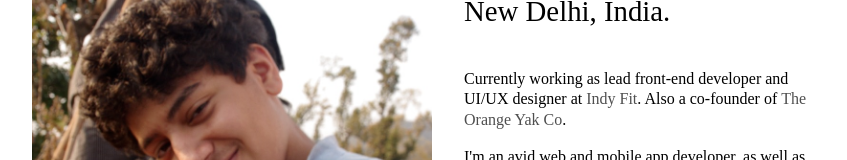
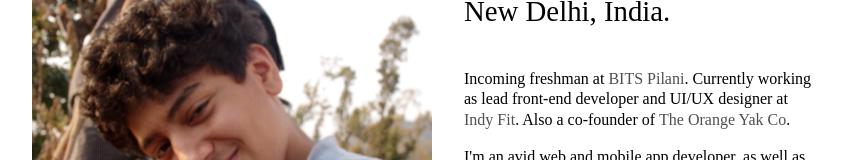
Before and after one commit to psrth/psrth.co, a Vue app: page / in a window 1280 px wide. Shown: the part 211-371 px from the top of the page, without its empty margins (216-1063 px from the left). Built offline with nearby package versions, Linux system fonts and the light colour scheme; no server answers; a web font is replaced by a local one.

Commit message:
add: college section

```diff
--- a/src/components/Hero.vue
+++ b/src/components/Hero.vue
@@ -11,7 +11,7 @@
 			</div>
 			<div class="bottom-text">
 				<p class="b-margin">
-					<!-- Incoming freshman at <a href="https://www.bits-pilani.ac.in/" target="_BLANK">BITS Pilani</a>.  -->
+					Incoming freshman at <a href="https://www.bits-pilani.ac.in/" target="_BLANK">BITS Pilani</a>.
 					Currently working as lead front-end developer and UI/UX designer at <a href="https://www.indy.fit" target="_BLANK">Indy Fit</a>.
 					Also a co-founder of <a href="https://www.theorangeyak.co" target="_BLANK">The Orange Yak Co</a>.
 				</p>
```
